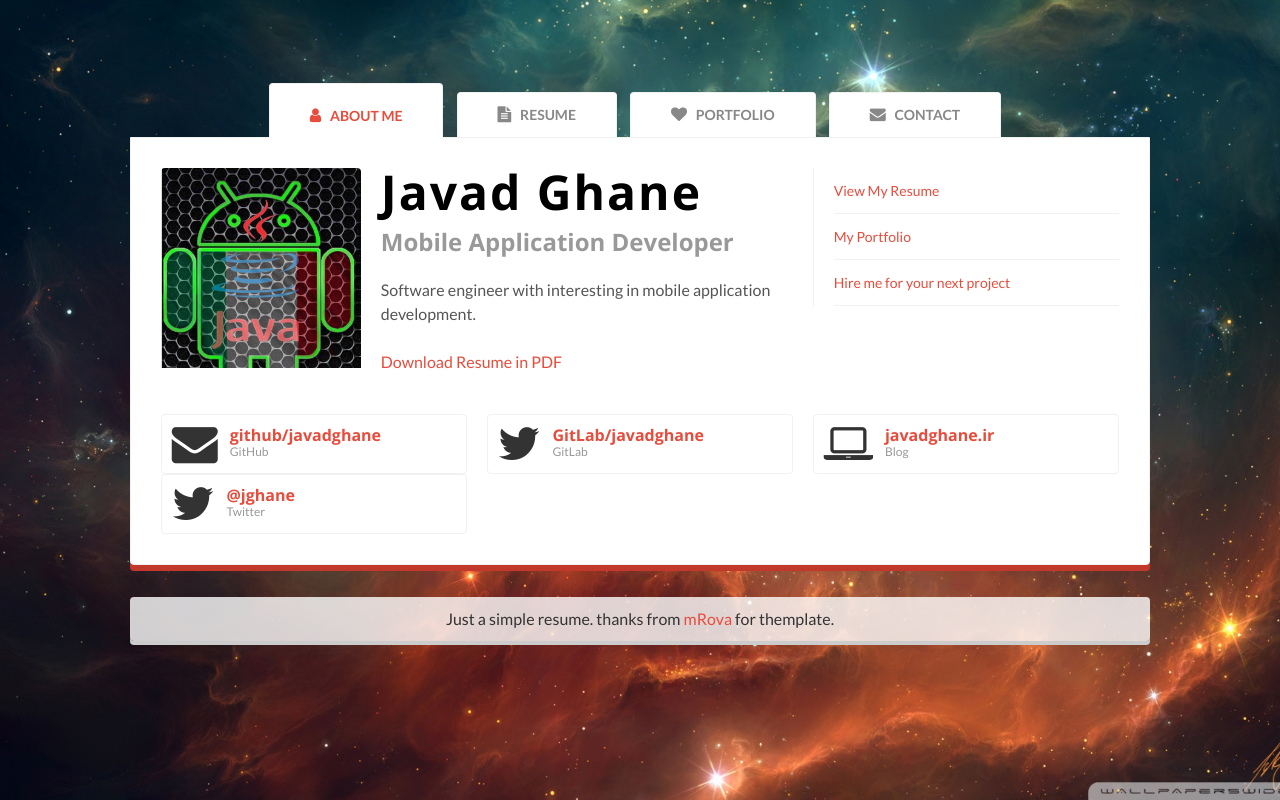
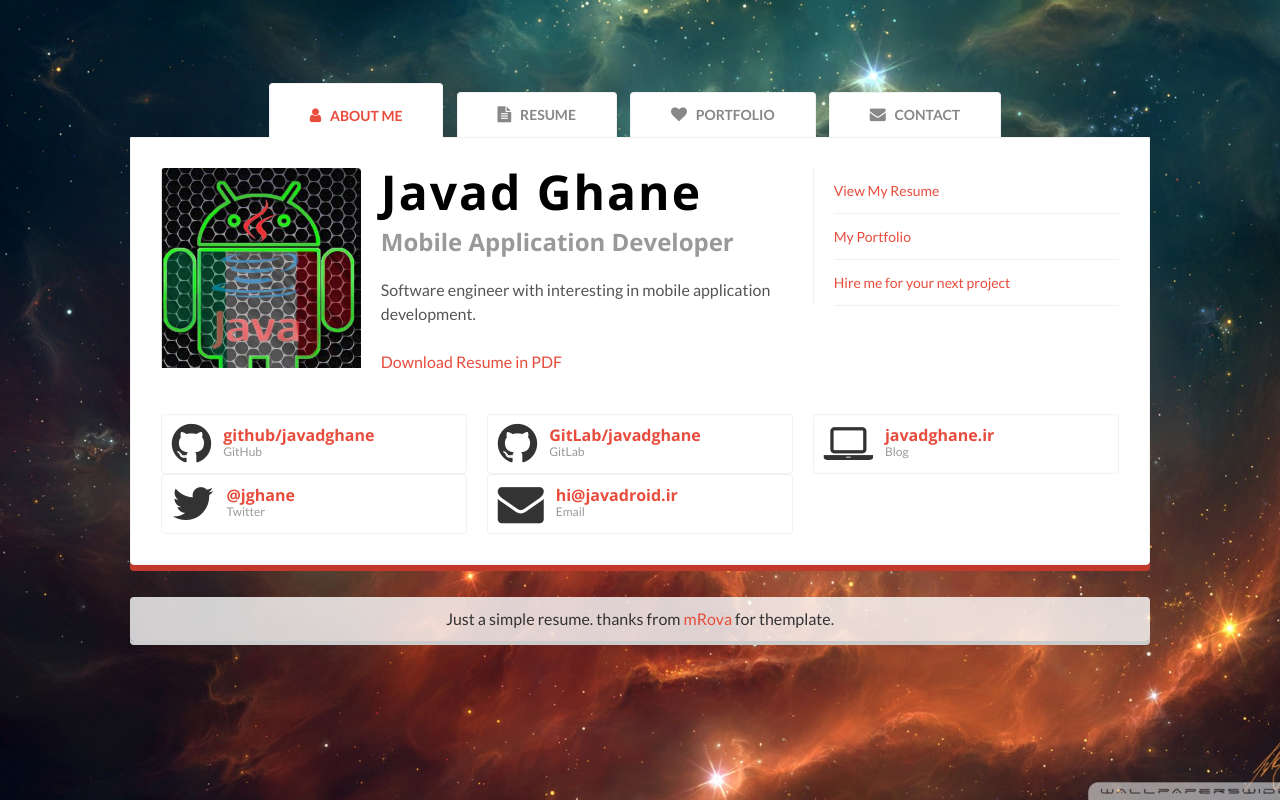
Before and after one commit to javadghane/javadghane.github.io, a plain HTML site: page index.html in a window 1280 px wide. Drawn offline with nearby package versions, Linux system fonts and the light colour scheme.

```diff
--- a/index.html
+++ b/index.html
@@ -103,7 +103,7 @@
                         <div class="contact-info">
                           <div class="g1">
                             <div class="item-box clearfix">
-                              <i class="icon-envelope"></i>
+                              <i class="icon-github"></i>
                               <div class="item-data">
                                 <h3><a href="http://github.com/javadghane">github/javadghane</a></h3>
                                 <p>GitHub</p>
@@ -112,7 +112,7 @@
                           </div>
                           <div class="g1">
                             <div class="item-box clearfix">
-                              <i class="icon-twitter"></i>
+                              <i class="icon-github"></i>
                               <div class="item-data">
                                 <h3><a href="http://gitlab.com/javadghane">GitLab/javadghane</a></h3>
                                 <p>GitLab</p>
@@ -134,6 +134,15 @@
                               <div class="item-data">
                                 <h3><a href="http://twitter.com/jghane">@jghane</a></h3>
                                 <p>Twitter</p>
+                              </div>
+                            </div>
+                          </div>
+                           <div class="g1">
+                            <div class="item-box clearfix">
+                              <i class="icon-envelope"></i>
+                              <div class="item-data">
+                                <h3><a href="mailto:hi@javadroid.ir">hi@javadroid.ir</a></h3>
+                                <p>Email</p>
                               </div>
                             </div>
                           </div>
```
